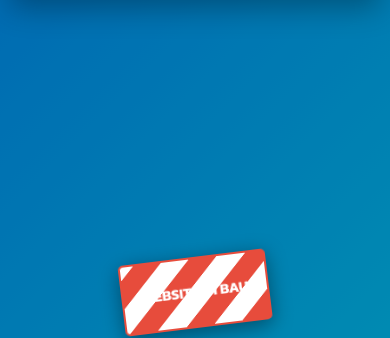
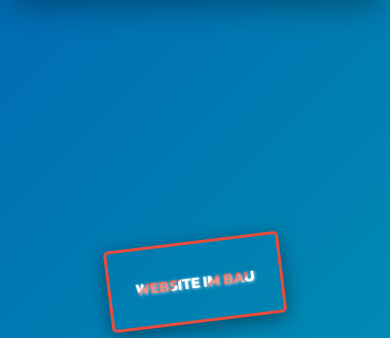
Before and after one commit to jakobneukirchner/k12_website, a plain HTML site: page index.html in a window 390 px wide. Shown: the part 506-844 px from the top of the page. Drawn offline with Linux system fonts and the light colour scheme.

Commit message:
Update style.css

```diff
--- a/style.css
+++ b/style.css
@@ -4,12 +4,13 @@
     --secondary-color: #0056b3; /* Ein dunkleres Blau */
     --background-gradient-start: #007bff; /* Startfarbe des Hintergrundverlaufs */
     --background-gradient-end: #00c6ff;   /* Endfarbe des Hintergrundverlaufs */
-    --text-color: #fff; /* Weiße Textfarbe */
+    --text-color: #fff; /* Weiße Textfarbe für den Haupttitel */
     --dark-overlay: rgba(0, 0, 0, 0.3); /* Leicht dunkler Überzug */
 
     /* Farben für das Absperrband: Rot und Weiß */
     --banner-red: #E74C3C; /* Kräftiges Rot */
     --banner-white: #FFFFFF; /* Reines Weiß */
+    --banner-text-color: #333; /* Dunkler Text für das Banner */
 }
 
 body {
@@ -72,27 +73,27 @@ body::before {
 }
 
 .logo {
-    /* Kleinere Größe für ein "normales" Website-Logo */
-    height: 80px; /* Deutlich kleiner als zuvor, typische Logogröße */
-    margin-bottom: 30px; /* Abstand zwischen Logo und Text */
+    /* Größe des Logos wie eine normale Website */
+    height: 80px;
+    margin-bottom: 30px;
     object-fit: contain;
-    transition: transform 0.3s ease-in-out; /* Übergang für Hover-Effekt */
+    transition: transform 0.3s ease-in-out;
 }
 
 .logo:hover {
-    transform: scale(1.05) rotate(2deg); /* Leichter Zoom und Rotation beim Hover */
+    transform: scale(1.05) rotate(2deg);
 }
 
 h1 {
     color: var(--text-color);
     margin: 0;
-    font-size: 4em; /* Passend zur neuen Logogröße */
-    letter-spacing: 3px; /* Etwas mehr Abstand zwischen den Buchstaben */
-    text-transform: uppercase; /* Alles Großbuchstaben */
-    text-shadow: 2px 2px 8px rgba(0, 0, 0, 0.4); /* Leichter Schatten für den Text */
-    opacity: 0; /* Start-Opacity für Animation */
-    transform: scale(0.9); /* Start-Skalierung für Animation */
-    animation: popIn 1s forwards ease-out 1s; /* Animation startet etwas später */
+    font-size: 4em;
+    letter-spacing: 3px;
+    text-transform: uppercase;
+    text-shadow: 2px 2px 8px rgba(0, 0, 0, 0.4);
+    opacity: 0;
+    transform: scale(0.9);
+    animation: popIn 1s forwards ease-out 1s;
 }
 
 @keyframes popIn {
@@ -109,13 +110,13 @@ h1 {
 /* --- Website im Bau Banner Stile --- */
 .construction-banner {
     position: fixed; /* Fixiert am Viewport */
-    bottom: 30px; /* Etwas höher vom unteren Rand */
+    bottom: 40px; /* Etwas höher vom unteren Rand */
     left: 50%; /* Start bei 50% von links */
-    transform: translateX(-50%) rotate(-7deg); /* Horizontal zentrieren und leicht rotieren für Band-Effekt */
+    transform: translateX(-50%) rotate(-7deg); /* Horizontal zentrieren und leicht rotieren */
     z-index: 100; /* Ganz oben, über allem anderen */
-    padding: 12px 30px; /* Etwas mehr Padding */
-    color: var(--banner-black); /* Textfarbe schwarz, da Banner hell */
-    font-size: 1.3em; /* Deutlicherer Text */
+    padding: 15px 40px; /* Deutlich mehr Padding, um das Banner größer zu machen */
+    color: var(--banner-text-color); /* Textfarbe: dunkel (schwarz) */
+    font-size: 1.5em; /* Größere Schrift für bessere Lesbarkeit */
     font-weight: 700; /* Kanit Bold */
     text-transform: uppercase;
     border-radius: 5px;
@@ -126,11 +127,26 @@ h1 {
     background: repeating-linear-gradient(
         -45deg, /* Diagonale Streifen */
         var(--banner-red),
-        var(--banner-red) 20px, /* Breite des roten Streifens */
-        var(--banner-white) 20px,
-        var(--banner-white) 40px /* Breite des weißen Streifens (insgesamt 40px pro Musterwiederholung) */
+        var(--banner-red) 25px, /* Breite des roten Streifens */
+        var(--banner-white) 25px,
+        var(--banner-white) 50px /* Breite des weißen Streifens (insgesamt 50px pro Musterwiederholung) */
     );
-    border: 2px solid var(--banner-red); /* Roter Rand für Definition */
+    border: 3px solid var(--banner-red); /* Dickerer roter Rand */
+
+    /* Stellt sicher, dass der Text immer auf dem weißen Hintergrund lesbar ist */
+    /* Hier nutzen wir einen Trick: Wir legen den Text auf den Hintergrund des gesamten Banners,
+       indem wir ihn auf das Hintergrundbild des Banners anwenden. */
+    background-clip: text; /* Nur der Text hat den Hintergrund */
+    -webkit-background-clip: text; /* Für Safari */
+    -webkit-text-fill-color: transparent; /* Textfüllung transparent, damit Hintergrund durchscheint */
+    /* Dies wird den Text auch rot-weiß gestreift machen, was cool aussehen könnte.
+       Wenn du einen EINFARBIGEN Text (z.B. schwarz) auf dem gestreiften Banner willst,
+       müssten wir eine andere Methode anwenden (z.B. zwei Elemente für Banner und Text).
+       Für jetzt behalten wir den Text auf dem weißen Streifen sichtbar, indem wir
+       die Füllfarbe des Textes direkt setzen, falls background-clip nicht funktioniert. */
+    color: var(--banner-text-color); /* Fallback und primäre Textfarbe */
+    text-shadow: 1px 1px 3px rgba(255, 255, 255, 0.5); /* Leichter Schatten, falls auf Rot */
+
 
     animation: bannerPopIn 1s forwards ease-out 2s; /* Animation, startet noch später */
     opacity: 0; /* Start-Opacity für Animation */
@@ -151,7 +167,7 @@ h1 {
 /* Responsive Anpassungen */
 @media (max-width: 768px) {
     .logo {
-        height: 60px; /* Anpassung für Tablets */
+        height: 60px;
         margin-bottom: 25px;
     }
     h1 {
@@ -163,16 +179,16 @@ h1 {
         border-radius: 15px;
     }
     .construction-banner {
-        font-size: 1.1em;
-        padding: 10px 25px;
-        bottom: 20px;
-        transform: translateX(-50%) rotate(-5deg); /* Weniger Rotation auf kleineren Geräten */
+        font-size: 1.2em;
+        padding: 12px 30px;
+        bottom: 25px;
+        transform: translateX(-50%) rotate(-5deg);
     }
 }
 
 @media (max-width: 480px) {
     .logo {
-        height: 50px; /* Anpassung für Smartphones */
+        height: 50px;
         margin-bottom: 20px;
     }
     h1 {
@@ -184,9 +200,9 @@ h1 {
         border-radius: 10px;
     }
     .construction-banner {
-        font-size: 0.9em;
-        padding: 8px 18px;
-        bottom: 10px;
-        transform: translateX(-50%) rotate(-3deg); /* Noch weniger Rotation */
+        font-size: 1em;
+        padding: 10px 25px;
+        bottom: 15px;
+        transform: translateX(-50%) rotate(-3deg);
     }
 }
```
